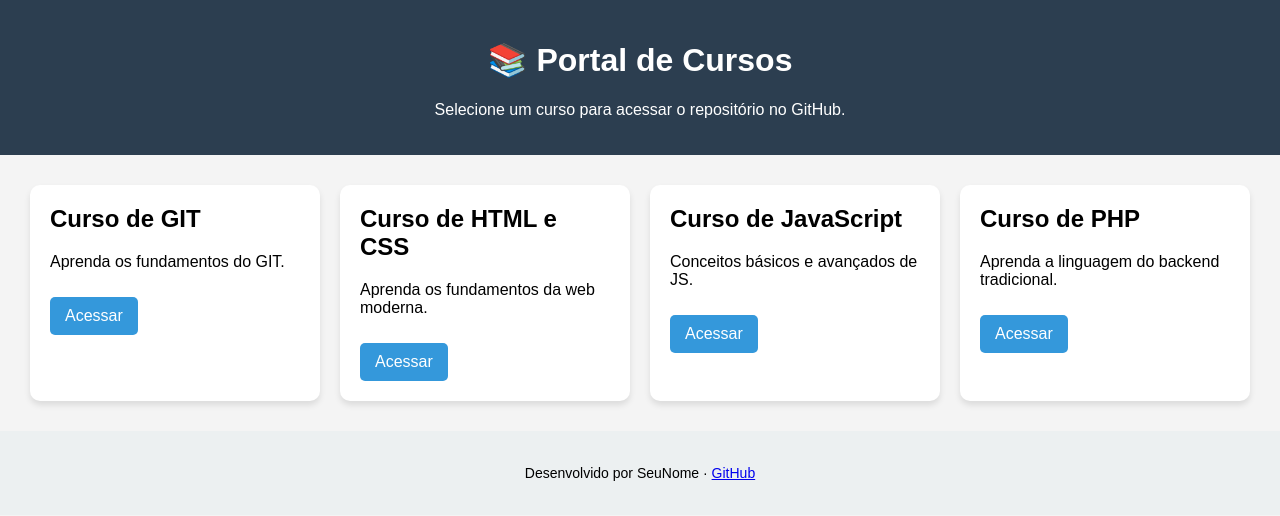
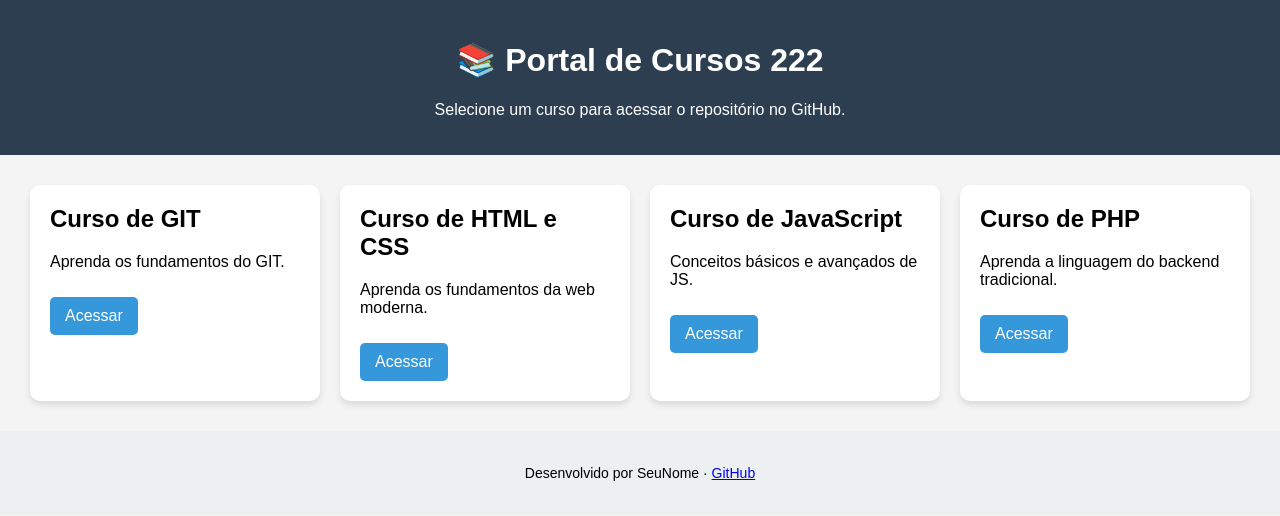
Before and after one commit to devsimplifica/teste, a plain HTML site: page index.html in a window 1280 px wide. Drawn offline with Linux system fonts and the light colour scheme.

Commit message:
Update index.html

```diff
--- a/index.html
+++ b/index.html
@@ -8,7 +8,7 @@
 </head>
 <body>
   <header>
-    <h1>📚 Portal de Cursos</h1>
+    <h1>📚 Portal de Cursos   222 </h1>
     <p>Selecione um curso para acessar o repositório no GitHub.</p>
   </header>
 
```
